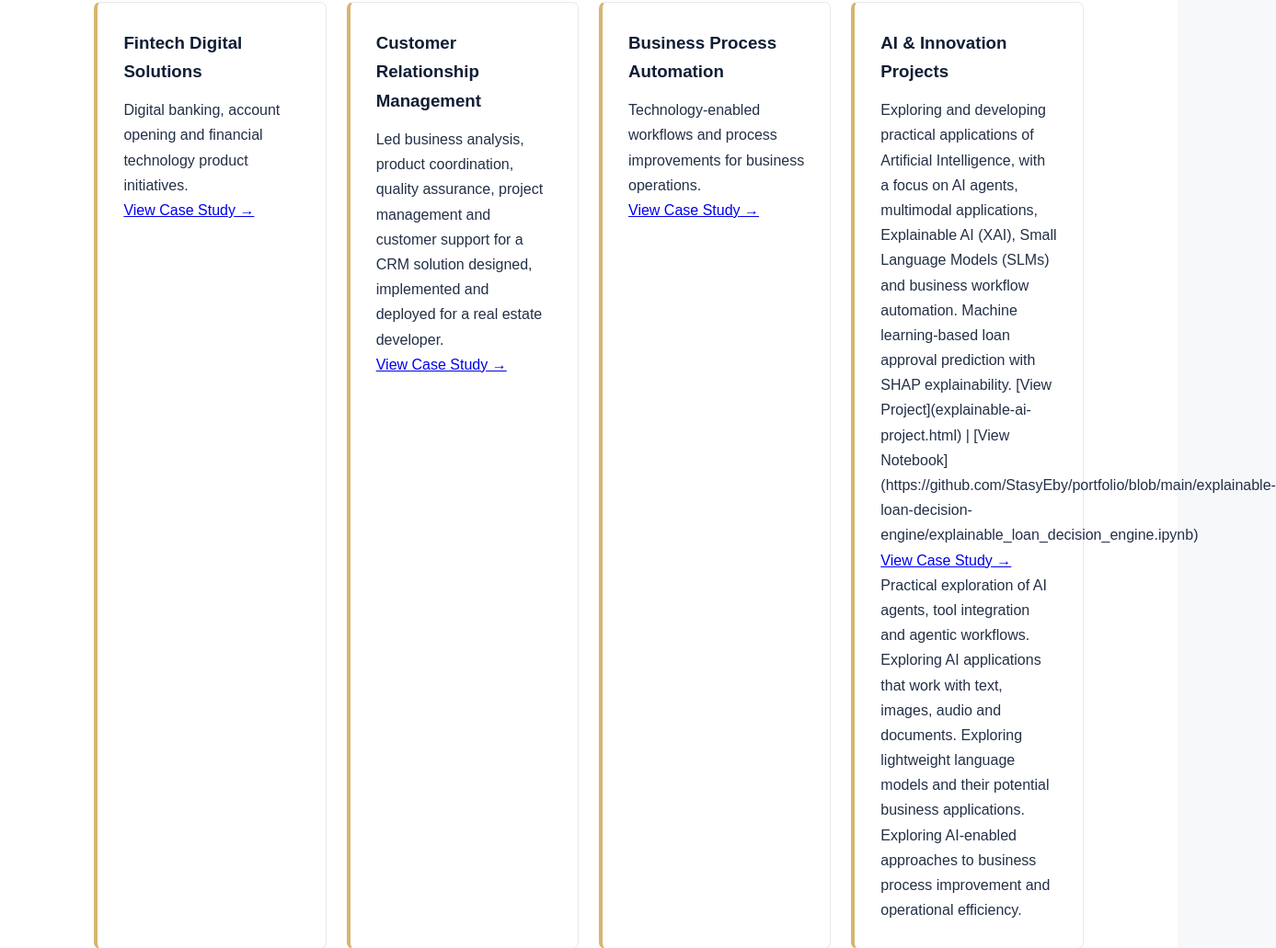
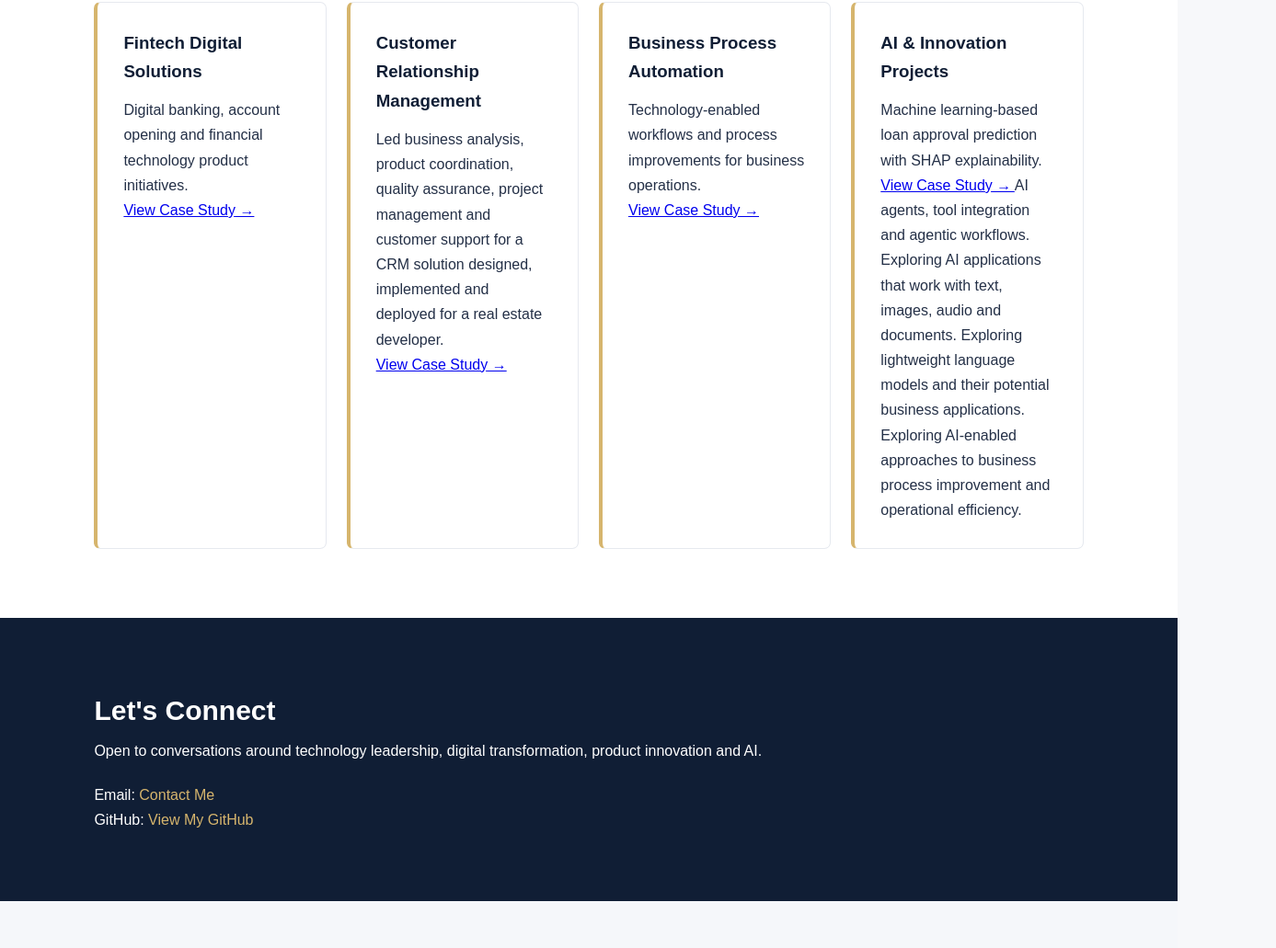
Before and after one commit to StasyEby/portfolio, a plain HTML site: page index.html in a window 1280 px wide. Shown: the part 1694-2725 px from the top of the page at 92% size, 1387 px wide, since content can reach past the window. Drawn offline with Linux system fonts and the light colour scheme.

Commit message:
Update index.html

```diff
--- a/index.html
+++ b/index.html
@@ -311,16 +311,11 @@
           <h3>AI & Innovation Projects</h3>
           <p>
 
-Exploring and developing practical applications of Artificial Intelligence, with a focus on AI agents, multimodal applications, Explainable AI (XAI), Small Language Models (SLMs) and business workflow automation.
-
-
 Machine learning-based loan approval prediction with SHAP explainability.
-            [View Project](explainable-ai-project.html) | [View Notebook](https://github.com/StasyEby/portfolio/blob/main/explainable-loan-decision-engine/explainable_loan_decision_engine.ipynb)
-            <a href="https://github.com/StasyEby/portfolio/blob/main/explainable-loan-decision-engine/explainable_loan_decision_engine.ipynb" class="project-link">
+          <a href="https://github.com/StasyEby/portfolio/blob/main/explainable-loan-decision-engine/explainable_loan_decision_engine.ipynb" class="project-link">
               View Case Study →
           </a>
-
-Practical exploration of AI agents, tool integration and agentic workflows.
+AI agents, tool integration and agentic workflows.
 
 Exploring AI applications that work with text, images, audio and documents.
 
```
